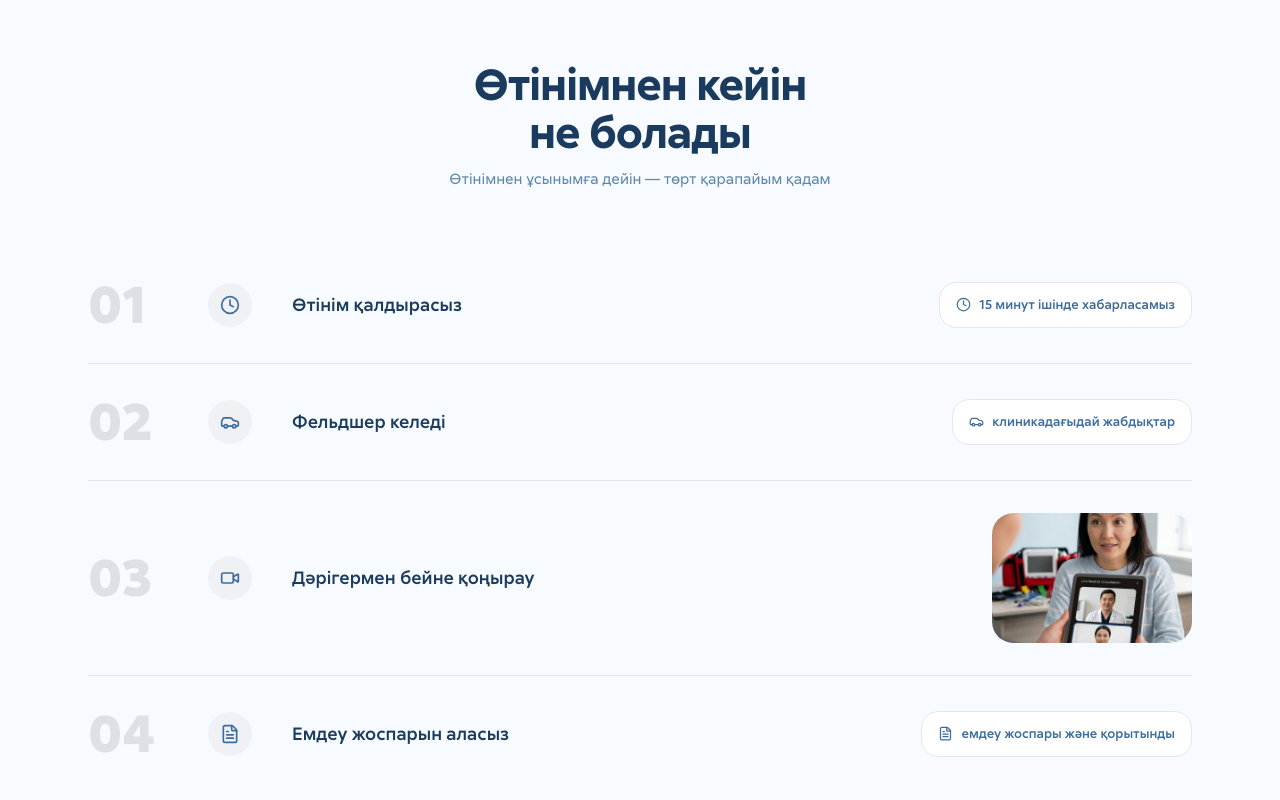
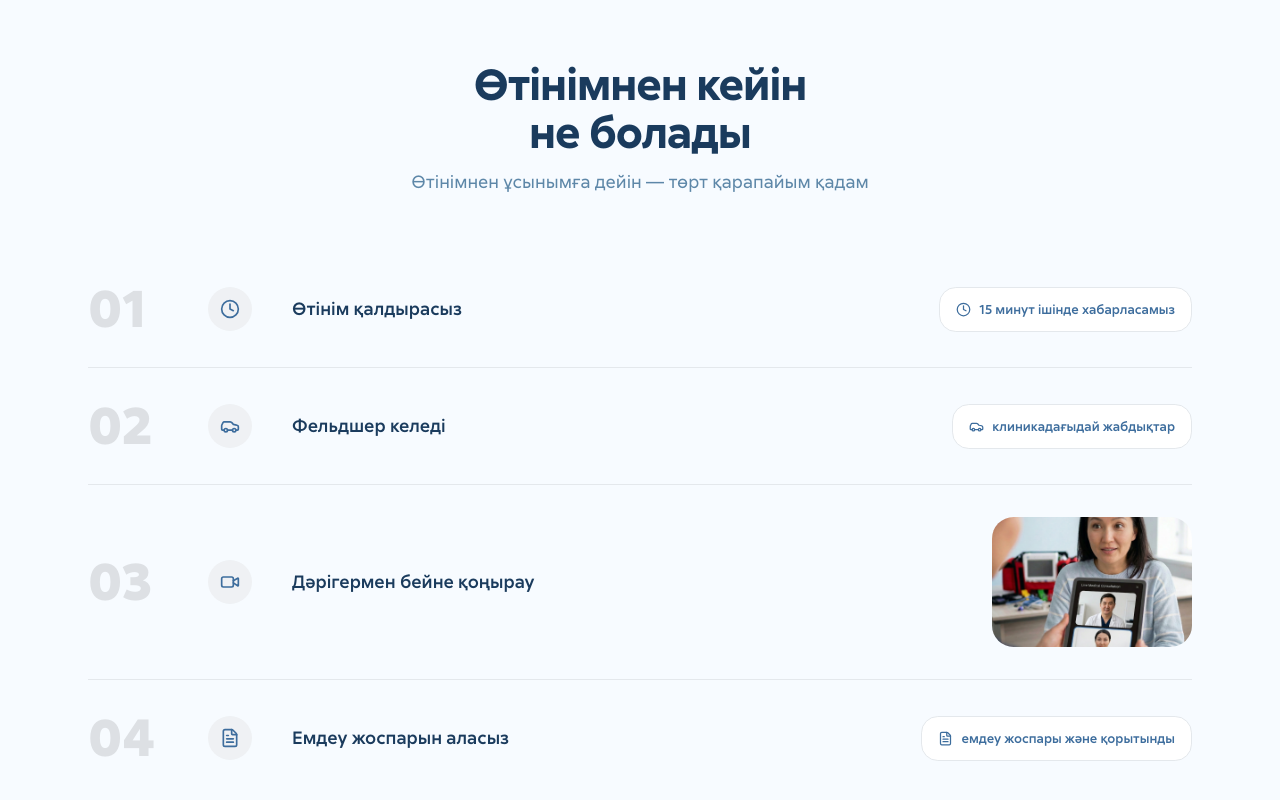
Before and after one commit to assselsuleimenova-dev/new-web, a Next.js app: page /kk in a window 1280 px wide. Shown: the part 757-1557 px from the top of the page. Built offline with nearby package versions, Linux system fonts and the light colour scheme.

Commit message:
fix: increase after-request subtitle to 18px

```diff
--- a/src/components/sections/after-request.tsx
+++ b/src/components/sections/after-request.tsx
@@ -17,7 +17,7 @@ export function AfterRequest({ dict }: { dict: Dictionary['afterRequest'] }) {
             <br />
             {dict.title2}
           </h2>
-          <p className="text-[15px] text-[#5d87a8] mb-10 md:mb-14 text-center md:text-center">{dict.subtitle}</p>
+          <p className="text-[18px] text-[#5d87a8] mb-10 md:mb-14 text-center md:text-center">{dict.subtitle}</p>
         </FadeUp>
 
         {/* Мобилка */}
```
